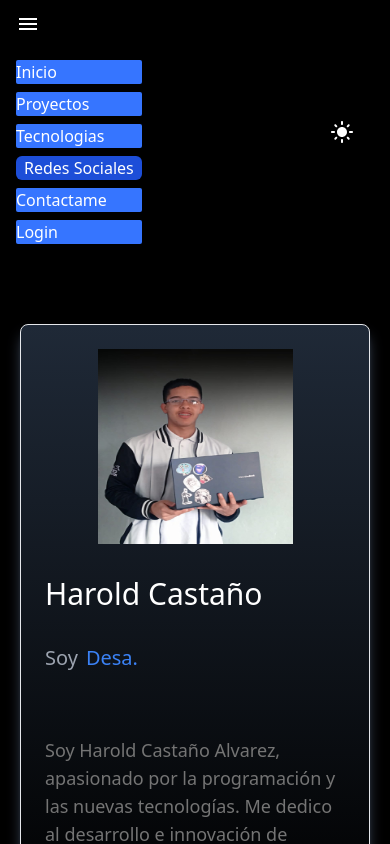
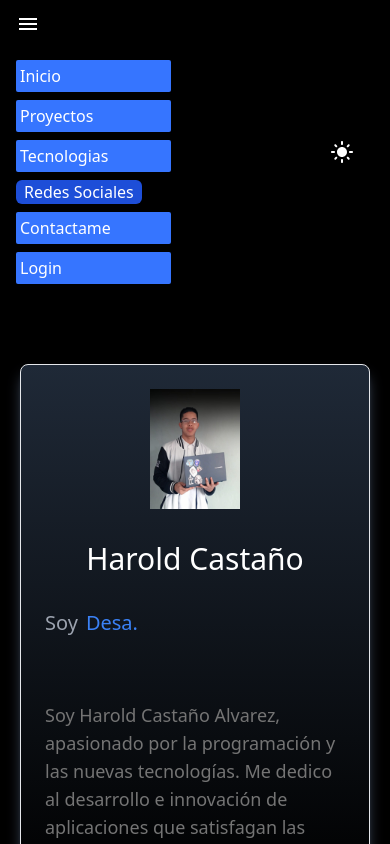
Before and after one commit to haroldCoder/portafolio-enyoi, a React (Vite) app in the folder frontend/: page / in a window 390 px wide. Shown: the top 844 px of the page. Built offline with nearby package versions, Linux system fonts and the light colour scheme.

Commit message:
responsive & nextjs skill

```diff
--- a/frontend/src/components/Home.jsx
+++ b/frontend/src/components/Home.jsx
@@ -30,13 +30,13 @@ export default function Home(props) {
     <div className='main p-16 w-[100%]'>
         <div className="flex justify-between xl:pr-16 ">
             <div className="target xl:w-[60%] flex flex-col p-6 rounded-lg  bg-gradient-to-b border-[1px] shadow-lg shadow-slate-600 to-transparent from-gray-800 bg-repeat-round lg:w-[70%]" style={{backdropFilter: "blur(6px)"}}>
-                <div className="flex justify-between max-sm:flex-col w-[100%]">
-                    <div className='image max-md:flex max-md:justify-center'>
-                        <img src={harold} className="max-md:w-[50vw] md:w-[20rem] md:h-[32vw] max-md:h-[50vw] lg:rounded-full xl:w-[20vw] xl:h-[20vw]" alt="harold" />
-                        <img src={coder} className="md:w-[12vw] md:h-[12vw] rounded-full absolute max-md:hidden xl:left-[28%] md:left-[28vh] md:top-[20vh] lg:top-[50%] xl:w-[8vw] xl:h-[8vw] lg:left-[40%]" alt="coder" />
+                <div className="flex justify-between max-md:flex-col w-[100%]">
+                    <div className='image max-md:flex md:w-[40%]  max-md:justify-center'>
+                        <img src={harold} className="max-md:w-[30%] lg:w-[18em] lg:h-[18em] lg:rounded-full" alt="harold" />
+                        <img src={coder} className="md:w-[82px] md:h-[82px] rounded-full absolute max-lg:hidden xl:w-[8vw] xl:h-[8vw] lg:left-[26%] lg:top-[47%]" alt="coder" />
                     </div>
-                    <div className='w-[40%] max-sm:w-[100%] max-sm:mt-8'>
-                        <h2 className='text-3xl text-white font-medium mb-4'>Harold Castaño</h2>
+                    <div className='w-[40%] max-md:w-[100%] max-md:mt-8'>
+                        <h2 className='text-3xl text-white max-md:text-center font-medium mb-4'>Harold Castaño</h2>
                         <div className='text mt-8 flex'>
                             <h2 className='text-xl text-gray-400 text-center mr-2'>Soy</h2>
                             <h2 className='text-xl text-blue-500 max-sm:w-[100%]'>{currentText}.</h2> {/* se pone el curretText para que se ponga lo que es igual a lo que se almacena, en aquel estado */}
--- a/frontend/src/components/Navbar.jsx
+++ b/frontend/src/components/Navbar.jsx
@@ -77,8 +77,8 @@ export default function Navbar(props) {
   return (
     <Box sx={{ flexGrow: 1 }}>
       <AppBar className='sm:p-3' style={{background: `${props.mode ? '#000' : '#1774ff'}`}} position="static">
-        <Toolbar className='flex max-lg:justify-between'>
-        <div className={`${open ? 'flex-col items-start pr-16 xl:w-[40%]' : 'flex-row'} xl:flex-row flex md:w-[100%]`} style={{transition: "0.6s ease"}}>
+        <Toolbar className='flex max-lg:justify-between max-md:items-start'>
+        <div className={`${open ? 'max-md:flex-col items-start lg:pr-16 max-lg:pr-6 2xl:w-[40%] max-sm:w-[50%] xl:w-[60%]' : 'flex-row'}  xl:flex-row flex sm:w-[100%]`} style={{transition: "0.6s ease"}}>
             <IconButton
               size="large"
               edge="start"
@@ -89,10 +89,10 @@ export default function Navbar(props) {
             >
               <MenuIcon />
             </IconButton>
-            <div className={`flex nav justify-between w-[100%]`} > {/* si la prop de app.js, open es igual a true el padding izquierdo sera de 16.em y el width sera el 40% del tamaño total */}
+            <div className={`flex nav justify-between w-[100%]  max-[649px]:flex-col`} > {/* si la prop de app.js, open es igual a true el padding izquierdo sera de 16.em y el width sera el 40% del tamaño total */}
               {open == false ? props.nav : text.map(e=>(
                 e != "Redes Sociales" ?
-                  <Link onClick={()=>{setOpen(false), props.setSocial(false)}} className={`${props.mode ? 'hover:text-gray-500' : 'hover:text-slate-800'} max-md:mb-2 max-md:bg-[#3675ff] rounded-sm`} to={`${e == "Inicio" ? "/" : "/"+e}`}>{e}</Link>
+                  <Link onClick={()=>{setOpen(false), props.setSocial(false)}} className={`${props.mode ? 'hover:text-gray-500' : 'hover:text-slate-800'} max-md:mb-2 max-md:p-1 max-[619px]:bg-[#3675ff] rounded-sm`} to={`${e == "Inicio" ? "/" : "/"+e}`}>{e}</Link>
                   : <Link to='/'><button className={`rounded-md px-2 ${props.mode ? 'hover:bg-blue-600' : 'hover:bg-slate-800'} max-md:bg-blue-700 mb-2`} onClick={()=>{props.setSocial(true)}}>{e}</button></Link>
               ))} { /* si open es igual a false se tomara el prop-nav el cual es un estado que se modificara en cada vista, de lo contrario se va a mostrar todas las rutas de navegacion */ }
               {/* si e no es igual a Redes sociales entonces solo se pondra un link, en donde si e == inicio entonces solo se va a poner la navegacion para la principal, en caso contrario se dejara normal */ }
--- a/frontend/src/constants/credential.js
+++ b/frontend/src/constants/credential.js
@@ -4,12 +4,11 @@ import js from '../assets/img/js.png'
 import jquery from '../assets/img/jquery.png';
 import php from '../assets/img/php.png'
 import react from '../assets/img/reactjs.png'
-import angular from '../assets/img/angular.png'
+import next from '../assets/img/nextjs.png'
 import cpp from '../assets/img/cpp.png'
 import csharp from '../assets/img/csharp.png'
 import java from '../assets/img/java.png'
 import python from '../assets/img/python.png'
-import machine from '../assets/img/machine.png'
 import sql from '../assets/img/sql.png'
 import c from '../assets/img/c.png'; {/* se importaran todas las imagenes, para que puedan ser utilizadas en los arreglos de objetos */ }
 
@@ -52,8 +51,8 @@ export const skillsSoftware = [
         "progress": 80
     },
     {
-        "name": "ANGULARJS",
-        "cover": angular,
+        "name": "NEXTJS",
+        "cover": next,
         "type": "fullstack",
         "progress": 60
     },
--- a/frontend/src/pages/Projects.jsx
+++ b/frontend/src/pages/Projects.jsx
@@ -72,12 +72,12 @@ export default function Projects(props) {
                             {e.descript}
                             <a className='ml-2 text-blue-600' target='_blank' href={e.github}>github code.</a>
                         </p>
-                        <div className='flex lg:mt-16 max-xl:my-10 relative left-[50%] max-xl:left-[35%]'>
+                        <div className='flex lg:mt-16 max-xl:my-10 relative left-[50%] max-xl:left-[35%] '>
                             <RemoveRedEyeIcon color='primary'/>
                             <a href={e.link}><i className='text-blue-600 ml-2'>Visitar</i></a>
                         </div>
                     </div>
-                    <img className='w-[100%] h-[40vw] max-xl:m-0 ml-24 mt-24' src={e.image} />
+                    <img className='max-xl:w-[100%] w-[45%] max-xl:h-[40vw] h-[50%] max-xl:m-0 ml-24 mt-24' src={e.image} />
                 </div>
             </section>
             ))
```
Also changed, not shown: frontend/src/assets/img/angular.png (deleted), frontend/src/assets/img/nextjs.png (added).
